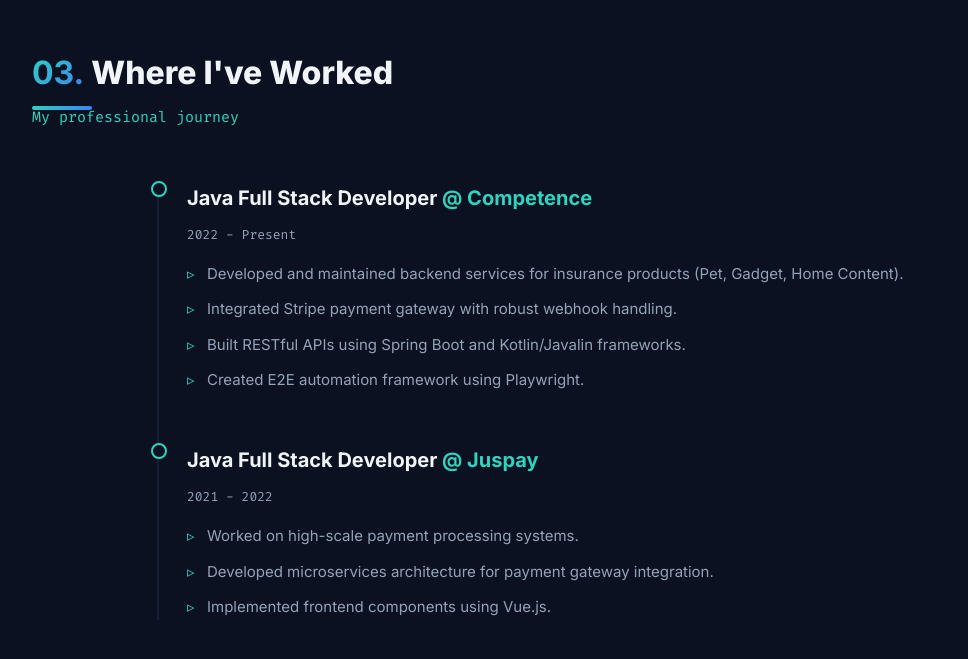
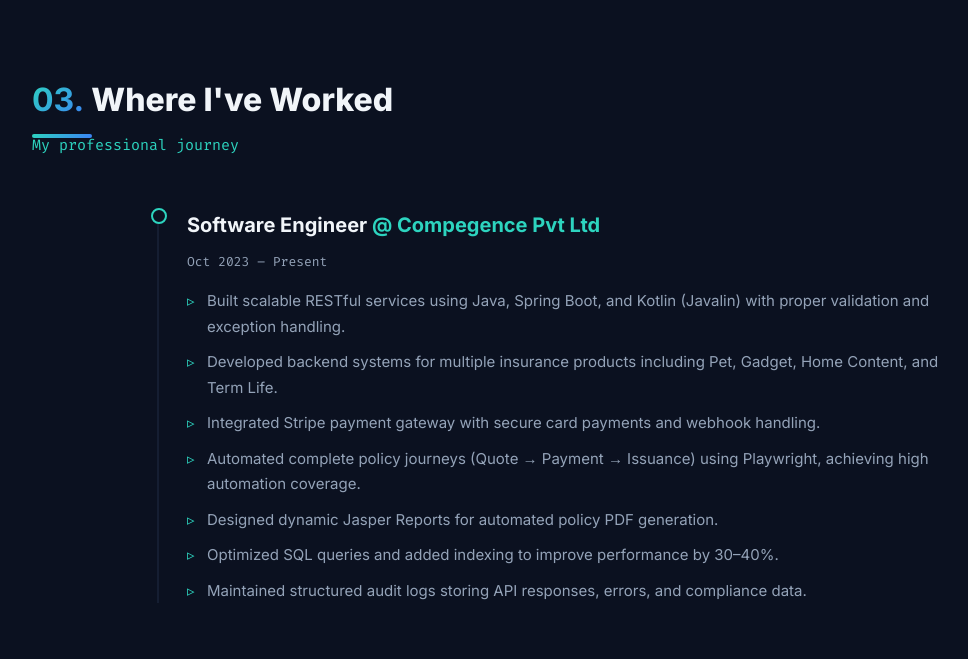
Before and after one commit to PrathishGowda/Test_web, a plain HTML site: page index.html in a window 1280 px wide. Shown: the part 2095-2754 px from the top of the page, without its empty margins (83-1051 px from the left). Drawn offline with Linux system fonts and the light colour scheme.

Commit message:
Update index.html

```diff
--- a/index.html
+++ b/index.html
@@ -685,11 +685,7 @@
             Hello! My name is Prathish and I enjoy creating things that live on the internet. My interest in web development started back when I decided to try editing custom themes — turns out hacking together HTML & CSS taught me a lot about the architecture of the web!
           </p>
           <p>
-            Fast-forward to today, and I've had the privilege of working at an
-            <a href="#" style="color:var(--primary)">advertising agency</a>, a
-            <a href="#" style="color:var(--primary)">start-up</a>, and a
-            <a href="#" style="color:var(--primary)">huge corporation</a>. My main focus these days is building accessible, inclusive products and digital experiences for a variety of clients.
-          </p>
+           Fast-forward to today, I work on building scalable backend systems for insurance platforms, with experience across multiple products, payment gateway integrations, and automation frameworks. I focus on writing clean, maintainable code and delivering reliable, high-performance solutions</p>
           <p>
             I am a passionate <strong>Java Full Stack Developer</strong> specializing in building robust and scalable backend systems. My experience spans across insurance products, payment gateways, and automation frameworks.
           </p>
@@ -760,21 +756,27 @@
       <span class="section-subtitle">My professional journey</span>
 
       <div class="timeline">
+
   <div class="timeline-item">
     <div class="timeline-dot"></div>
     <div class="timeline-content">
-            <h3>Java Full Stack Developer <span class="timeline-company">@ Competence</span></h3>
-            <span class="timeline-date">2022 - Present</span>
+      <h3>Software Engineer <span class="timeline-company">@ Compegence Pvt Ltd</span></h3>
+      <span class="timeline-date">Oct 2023 – Present</span>
       <ul class="timeline-list">
-              <li>Developed and maintained backend services for insurance products (Pet, Gadget, Home Content).</li>
-              <li>Integrated Stripe payment gateway with robust webhook handling.</li>
-              <li>Built RESTful APIs using Spring Boot and Kotlin/Javalin frameworks.</li>
-              <li>Created E2E automation framework using Playwright.</li>
+        <li>Built scalable RESTful services using Java, Spring Boot, and Kotlin (Javalin) with proper validation and exception handling.</li>
+        <li>Developed backend systems for multiple insurance products including Pet, Gadget, Home Content, and Term Life.</li>
+        <li>Integrated Stripe payment gateway with secure card payments and webhook handling.</li>
+        <li>Automated complete policy journeys (Quote → Payment → Issuance) using Playwright, achieving high automation coverage.</li>
+        <li>Designed dynamic Jasper Reports for automated policy PDF generation.</li>
+        <li>Optimized SQL queries and added indexing to improve performance by 30–40%.</li>
+        <li>Maintained structured audit logs storing API responses, errors, and compliance data.</li>
       </ul>
     </div>
   </div>
+</div>
 
-        <div class="timeline-item">
+
+        <!-- <div class="timeline-item">
           <div class="timeline-dot"></div>
           <div class="timeline-content">
             <h3>Java Full Stack Developer <span class="timeline-company">@ Juspay</span></h3>
@@ -785,7 +787,7 @@
               <li>Implemented frontend components using Vue.js.</li>
             </ul>
           </div>
-        </div>
+        </div> -->
       </div>
     </div>
   </section>
```
Lines whose indentation alone changed are shown as unchanged.
